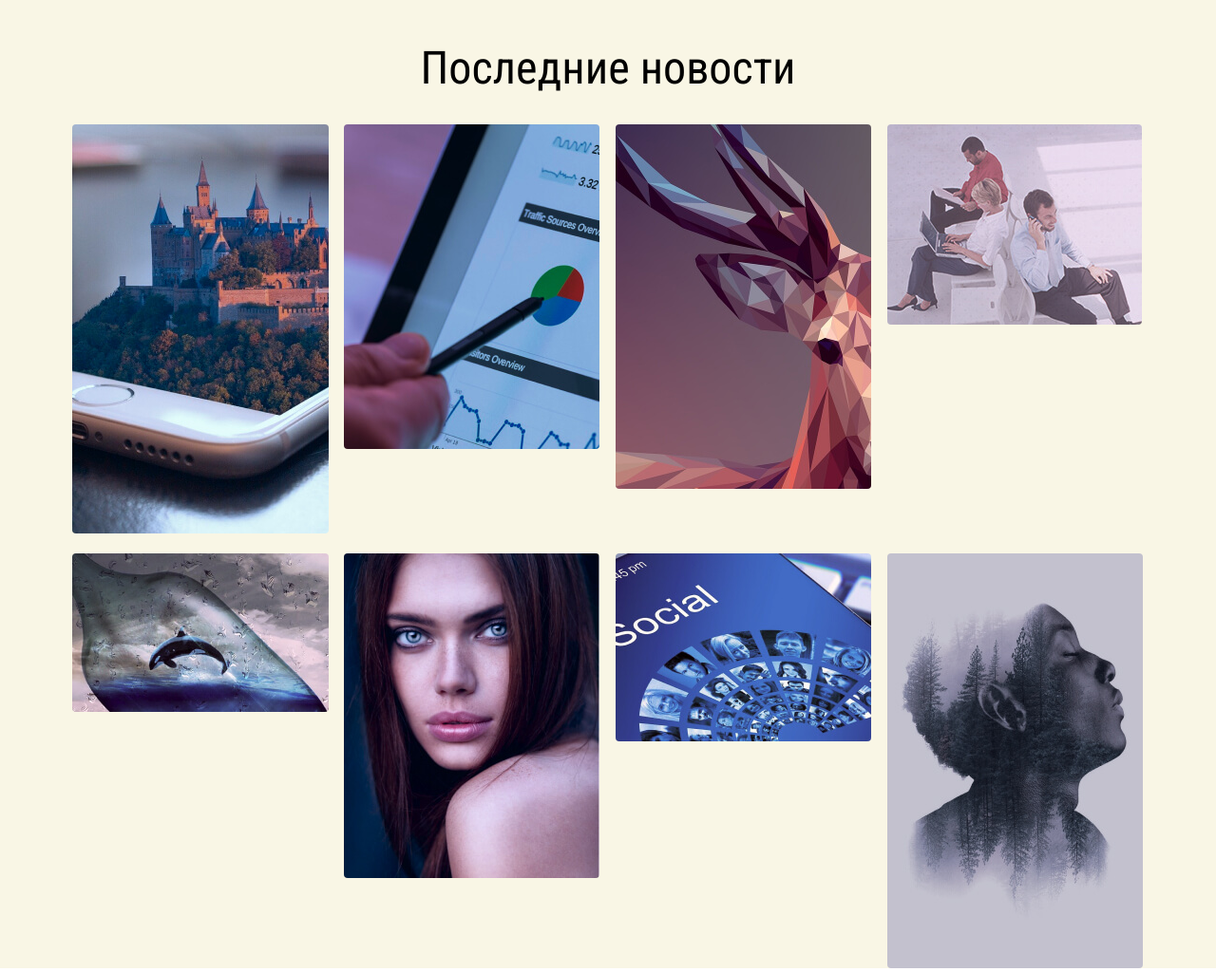
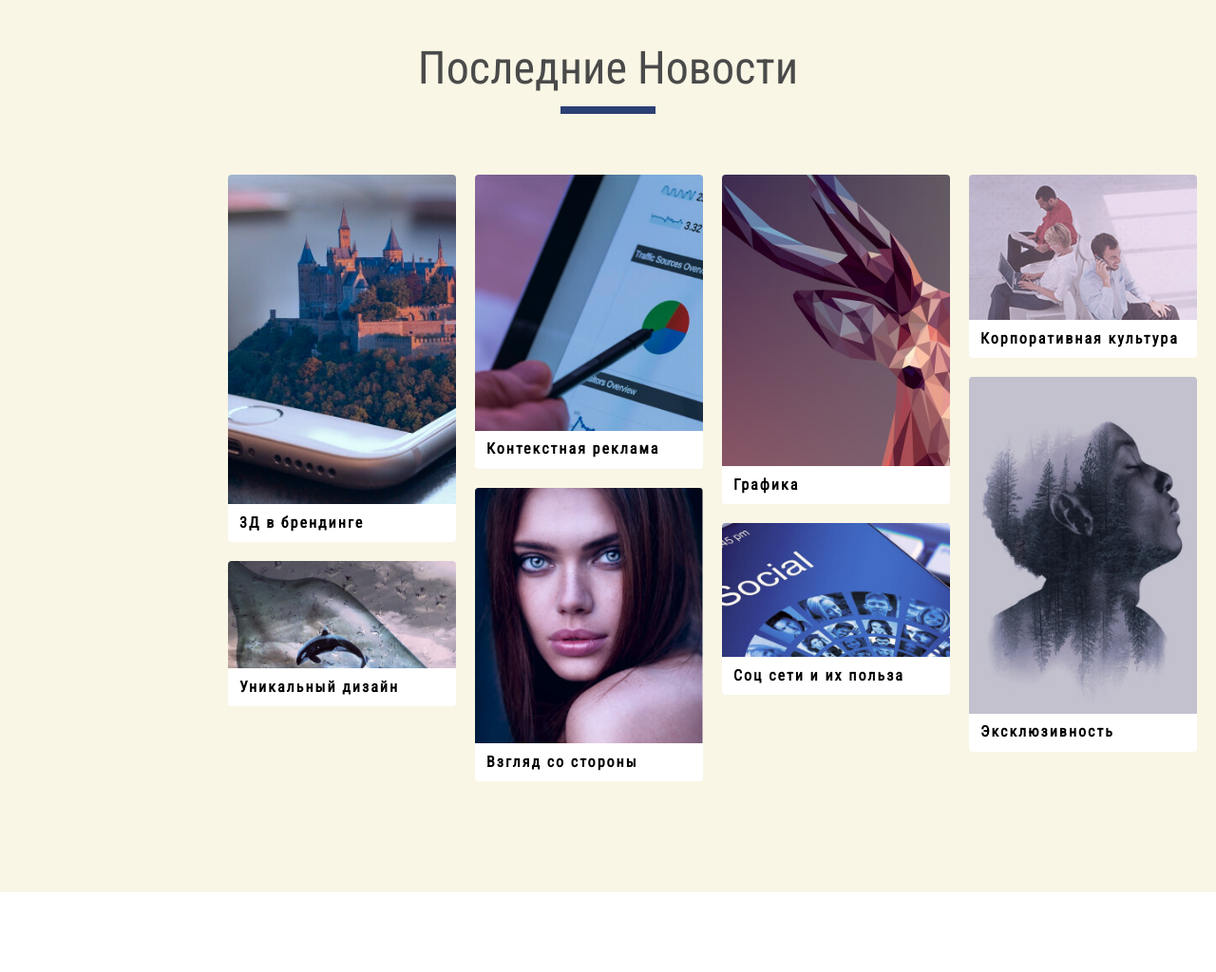
Before and after one commit to mikyven/shpp-frontend-basics, a plain HTML site: page level 1.1/di-gi/index.html in a window 1280 px wide. Shown: the part 3320-4344 px from the top of the page at 95% size. After the commit the page ends 4260 px from the top, so only its background shows below. Drawn offline with nearby package versions, Linux system fonts and the light colour scheme.

Commit message:
task #3: block 7 completed

```diff
--- a/level 1.1/di-gi/css/style.css
+++ b/level 1.1/di-gi/css/style.css
@@ -3,6 +3,10 @@
 :root {
     --primary: #2B4074;
     --secondary: #F9F6E5;
+}
+
+html {
+    scroll-behavior: smooth;
 }
 
 body {
@@ -398,7 +402,7 @@ hr {
 }
 
 .news {
-    height: 130vh;
+    height: 120vh;
     width: 100%;
     background-color: var(--secondary);
     display: flex;
@@ -407,22 +411,88 @@ hr {
 }
 
 .news-header {
-    margin-top: 5%;
+    color: #4A4A4A;
+    margin: 5% 0 1% 0;
     font-size: 48px;
     font-weight: 400;
+    text-transform: capitalize;
 }
 
 .news-line {
     background-color: var(--primary);
-    margin: 0;
+    margin: 0 0 5% 0;
 }
 
 .news-wrapper {
-    display: grid;
-    grid-template-columns: repeat(4, 1fr);
-    gap: 1em;
+    display: flex;
+    flex-flow: column wrap;
+    column-gap: 2.5%;
+    height: 75%;
+    width: 62.5%;
+}
+
+.news-grid-element {
+    position: relative;
+    width: 30vh;
+    margin-bottom: 2.5%;
 }
 
 .news-grid-img {
+    width: 100%;
     border-radius: 4px;
 }
+
+.news-grid-element:nth-of-type(4n+1) {order: 1;}
+.news-grid-element:nth-of-type(4n+2) {order: 2;}
+.news-grid-element:nth-of-type(4n+3) {order: 3;}
+.news-grid-element:nth-of-type(4n)   {order: 4;}
+
+.news-grid-caption {
+    margin: 0;
+    display: flex;
+    align-items: flex-end;
+    position: absolute;
+    height: 100%;
+    width: 100%;
+    font-weight: 700;
+    letter-spacing: 2px;
+}
+
+.news-grid-caption-content {
+    display: flex;
+    align-items: center;
+    padding-left: 5%;
+    margin: 0;
+    width: 100%;
+    height: 40px;
+    background-color: #fff;
+    border-radius: 0 0 4px 4px;
+    transition: margin-bottom 0.5s ease;
+}
+
+.news-grid-hidden-element:hover ~ .news-grid-caption > .news-grid-caption-content, .news-grid-caption-content:hover {
+    z-index: 1;
+    background-color: var(--primary);
+    color: var(--secondary);
+    margin-bottom: 12.5%;
+}
+
+.news-grid-hidden-element {
+    display: flex;
+    justify-content: center;
+    align-items: center;
+    z-index: 1;
+    opacity: 0;
+    position: absolute;
+    border-radius: 4px;
+    height: 100%;
+    width: 100%;
+    box-sizing: border-box;
+    transition: opacity 0.5s ease
+}
+
+.news-grid-hidden-element:hover {
+    background-color: rgba(0, 0, 0, 0.1);
+    opacity: 1;
+    border: 10px solid var(--primary);
+}
--- a/level 1.1/di-gi/index.html
+++ b/level 1.1/di-gi/index.html
@@ -1,5 +1,5 @@
 <!DOCTYPE html>
-<html lang="en">
+<html lang="ru">
 <head>
   <meta charset="UTF-8">
   <meta name="viewport" content="width=device-width, initial-scale=1.0">
@@ -172,30 +172,77 @@
   <section class="news">
     <h1 class="news-header">Последние новости</h1>
     <hr class="news-line">
-    <div class="news-wrapper"'>
+    <div class="news-wrapper">
       <div class="news-grid-element">
+        <div class="news-grid-hidden-element">
+          <a href="#"><img src="images/news-info-icon.svg"></a>
+        </div>
+        <div class="news-grid-caption">
+          <p class="news-grid-caption-content">3Д в брендинге</p>
+        </div>
         <img class="news-grid-img" src="images/news-1.jpg">
       </div>
       <div class="news-grid-element">
+        <div class="news-grid-hidden-element">
+          <a href="#"><img src="images/news-info-icon.svg"></a>
+        </div>
+        <div class="news-grid-caption">
+          <p class="news-grid-caption-content">Контекстная реклама</p>
+        </div>
         <img class="news-grid-img" src="images/news-2.jpg">
       </div>
       <div class="news-grid-element">
+        <div class="news-grid-hidden-element">
+          <a href="#"><img src="images/news-info-icon.svg"></a>
+        </div>
+        <div class="news-grid-caption">
+          <p class="news-grid-caption-content">Графика</p>
+        </div>
         <img class="news-grid-img" src="images/news-3.jpg">
       </div>
       <div class="news-grid-element">
+        <div class="news-grid-hidden-element">
+          <a href="#"><img src="images/news-info-icon.svg"></a>
+        </div>
+        <div class="news-grid-caption">
+          <p class="news-grid-caption-content">Корпоративная культура</p>
+        </div>
         <img class="news-grid-img" src="images/news-4.jpg">
       </div>
       <div class="news-grid-element">
+        <div class="news-grid-hidden-element">
+          <a href="#"><img src="images/news-info-icon.svg"></a>
+        </div>
+        <div class="news-grid-caption">
+          <p class="news-grid-caption-content">Уникальный дизайн</p>
+        </div>
         <img class="news-grid-img" src="images/news-5.jpg">
-        <p></p>
       </div>
       <div class="news-grid-element">
+        <div class="news-grid-hidden-element">
+          <a href="#"><img src="images/news-info-icon.svg"></a>
+        </div>
+        <div class="news-grid-caption">
+          <p class="news-grid-caption-content">Взгляд со стороны</p>
+        </div>
         <img class="news-grid-img" src="images/news-6.jpg">
       </div>
       <div class="news-grid-element">
+        <div class="news-grid-hidden-element">
+          <a href="#"><img src="images/news-info-icon.svg"></a>
+        </div>
+        <div class="news-grid-caption">
+          <p class="news-grid-caption-content">Соц сети и их польза</p>
+        </div>
         <img class="news-grid-img" src="images/news-7.jpg">
       </div>
       <div class="news-grid-element">
+        <div class="news-grid-hidden-element">
+          <a href="#"><img src="images/news-info-icon.svg"></a>
+        </div>
+        <div class="news-grid-caption">
+          <p class="news-grid-caption-content">Эксклюзивность</p>
+        </div>
         <img class="news-grid-img" src="images/news-8.jpg">
       </div>
     </div>
```
Also changed, not shown: level 1.1/di-gi/images/news-info-icon.svg (added).
